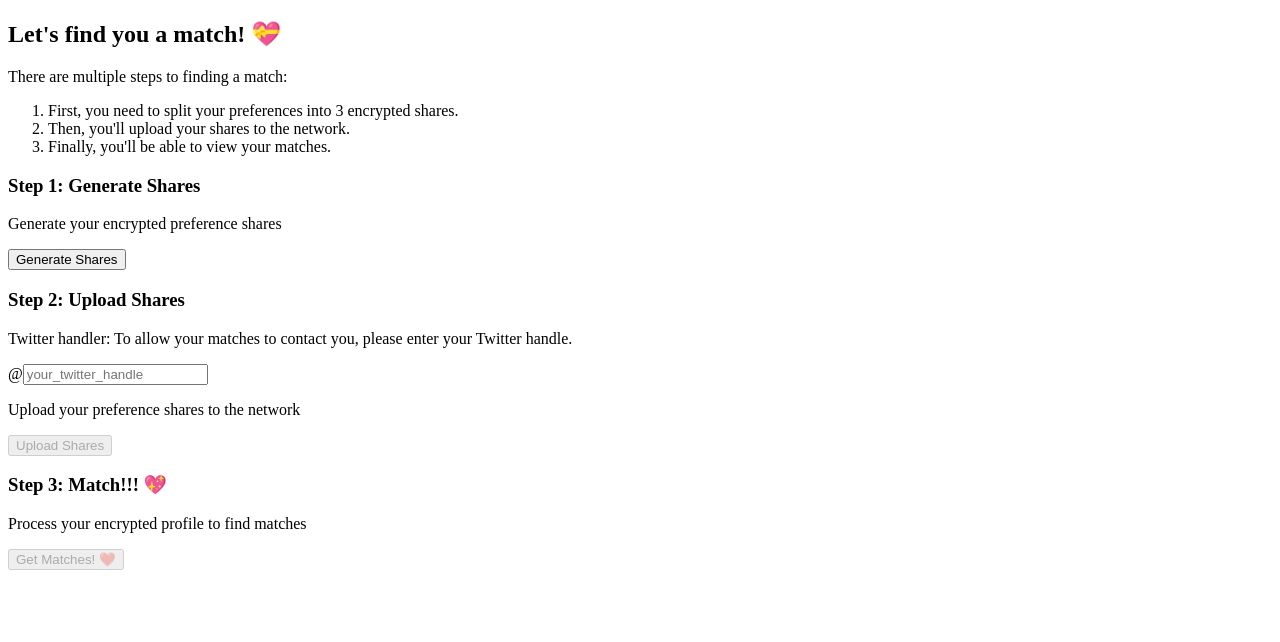
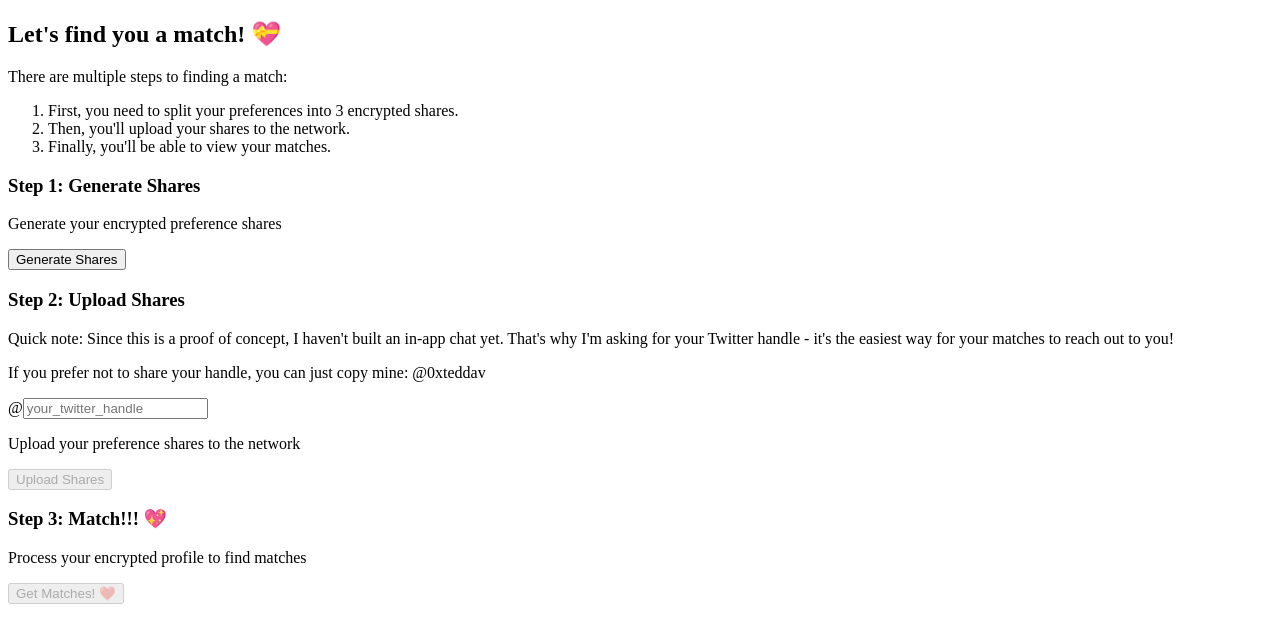
Before and after one commit to teddav/co-match.noir, a Next.js app in the folder web-app/: page /Shares in a window 1280 px wide. Shown: the top 642 px of the page. Built offline with nearby package versions, Linux system fonts and the light colour scheme.

Commit message:
front: twitter handle comment

```diff
--- a/web-app/src/pages/Shares.tsx
+++ b/web-app/src/pages/Shares.tsx
@@ -132,9 +132,17 @@
         <div className="border border-gray-200 rounded-xl p-6 hover:border-purple-300 transition-all">
           <div className="mb-4">
             <h3 className="text-xl font-semibold text-gray-900">Step 2: Upload Shares</h3>
-            <p className="text-sm text-gray-600 mb-4">
-              Twitter handler: To allow your matches to contact you, please enter your Twitter handle.
-            </p>
+            <div className="p-4 bg-gradient-to-r from-pink-50 to-purple-50 rounded-xl border border-pink-100 mb-6">
+              <p className="text-sm text-gray-600 mb-2">
+                <span className="font-medium text-purple-700">Quick note:</span> Since this is a proof of concept, I haven&apos;t built an
+                in-app chat yet. That&apos;s why I&apos;m asking for your Twitter handle - it&apos;s the easiest way for your matches to
+                reach out to you!
+              </p>
+              <p className="text-sm text-gray-600">
+                If you prefer not to share your handle, you can just copy mine:{" "}
+                <span className="font-medium text-purple-700">@0xteddav</span>
+              </p>
+            </div>
             <div className="flex items-center space-x-2 mb-4">
               <span className="text-gray-500">@</span>
               <input
```
